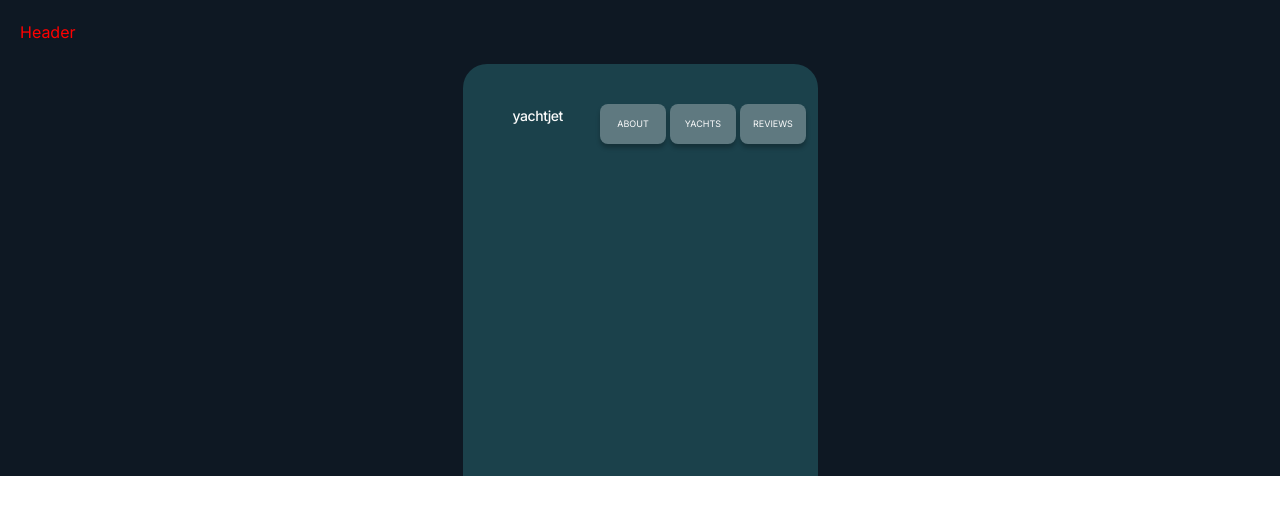
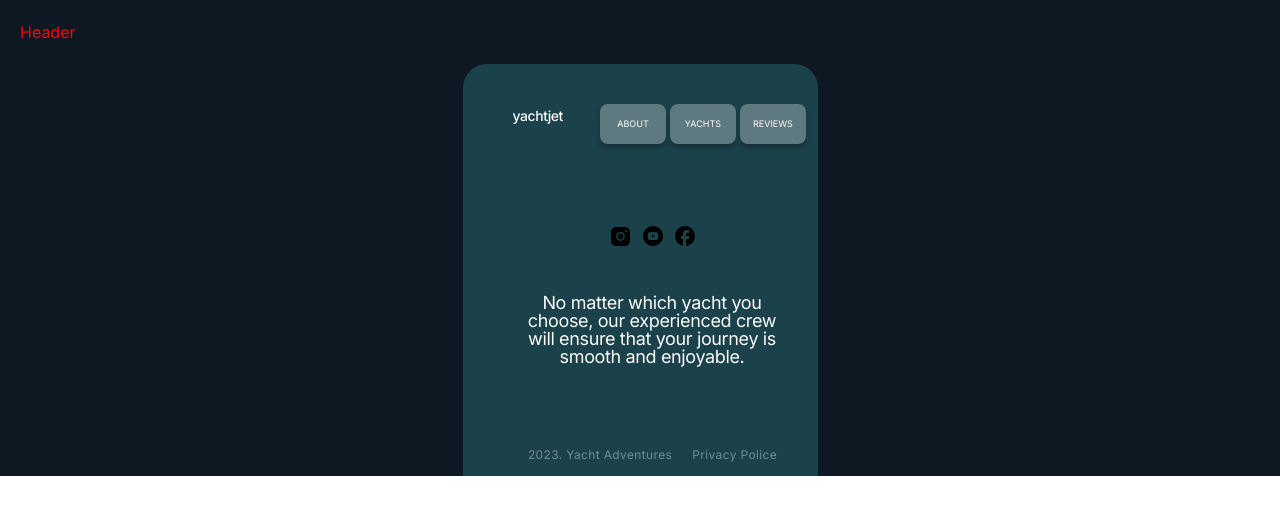
Before and after one commit to GoitStudentsWorks/html_css_103_AlexSandr90, a website: page src/index.html in a window 1280 px wide. Drawn offline with nearby package versions, Linux system fonts and the light colour scheme; files that its build step writes are made by us from their sources; files whose address does not match are found by name.

Commit message:
footer-added-all-sections

```diff
--- a/src/css/footer.css
+++ b/src/css/footer.css
@@ -56,3 +56,49 @@
     background-color: #fbfbfb;
     color: #1b414b;
 }
+
+.footer-container-social {
+    margin: 0 auto;
+    margin-bottom: 40px;
+}
+
+.footer-soc-med-list {
+    display: flex;
+    gap: 8px;
+}
+
+.footer-soc-med-item {}
+
+.footer-soc-med-icon {}
+
+.footer-text {
+    font-weight: 400;
+    font-size: 18px;
+    line-height: 100%;
+    letter-spacing: -0.02em;
+    text-align: center;
+    color: #fbfbfb;
+    max-width: 279px;
+    margin-bottom: 82px;
+}
+
+.footer-copyright {
+    display: flex;
+    gap: 20px;
+    font-weight: 400;
+    font-size: 12px;
+    line-height: 117%;
+    letter-spacing: 0.03em;
+    text-align: center;
+    color: rgba(251, 251, 251, 0.4);
+    margin: 0 auto;
+}
+
+.footer-copyright a {
+    font-weight: 400;
+    font-size: 12px;
+    line-height: 117%;
+    letter-spacing: 0.03em;
+    text-align: center;
+    color: rgba(251, 251, 251, 0.4);
+}
--- a/src/partials/footer.html
+++ b/src/partials/footer.html
@@ -17,4 +17,43 @@
                 </li>
             </ul>
         </div>
+        <div class="footer-container-social">
+            <ul class="footer-soc-med-list">
+                <li class="footer-soc-med-item">
+                    <a href="https://www.instagram.com/goitclub/" target="_blank" class="footer-soc-med-link"
+                        rel="noopener noreferrer">
+                        <svg class="footer-soc-med-icon" width="24" height="24">
+                            <use href="./images/icons.svg#icon-ft-instagram-icon-opt">
+                            </use>
+                        </svg>
+                    </a>
+                </li>
+                <li class="footer-soc-med-item">
+                    <a href="https://www.youtube.com/c/GoIT" target="_blank" class="footer-soc-med-link"
+                        rel="noopener noreferrer">
+                        <svg class="footer-soc-med-icon" width="24" height="24">
+                            <use href="./images/icons.svg#icon-ft-youtube-icon-opt">
+                            </use>
+                        </svg>
+                    </a>
+                </li>
+                <li class="footer-soc-med-item">
+                    <a href="https://www.facebook.com/goITclub/" target="_blank" class="footer-soc-med-link"
+                        rel="noopener noreferrer">
+                        <svg class="footer-soc-med-icon" width="24" height="24">
+                            <use href="./images/icons.svg#icon-ft-facebook-icon-opt">
+                            </use>
+                        </svg>
+                    </a>
+                </li>
+            </ul>
+        </div>
+        <p class="footer-text">No matter which yacht you choose, our experienced crew will ensure that your journey is
+            smooth
+            and enjoyable.</p>
+        <div class="footer-copyright">
+            <p class="footer-copyright-text">2023. Yacht Adventures</p>
+            <a href="" class="footer-priv-policy">Privacy Police</a>
+        </div>
+    </div>
 </footer>
```
